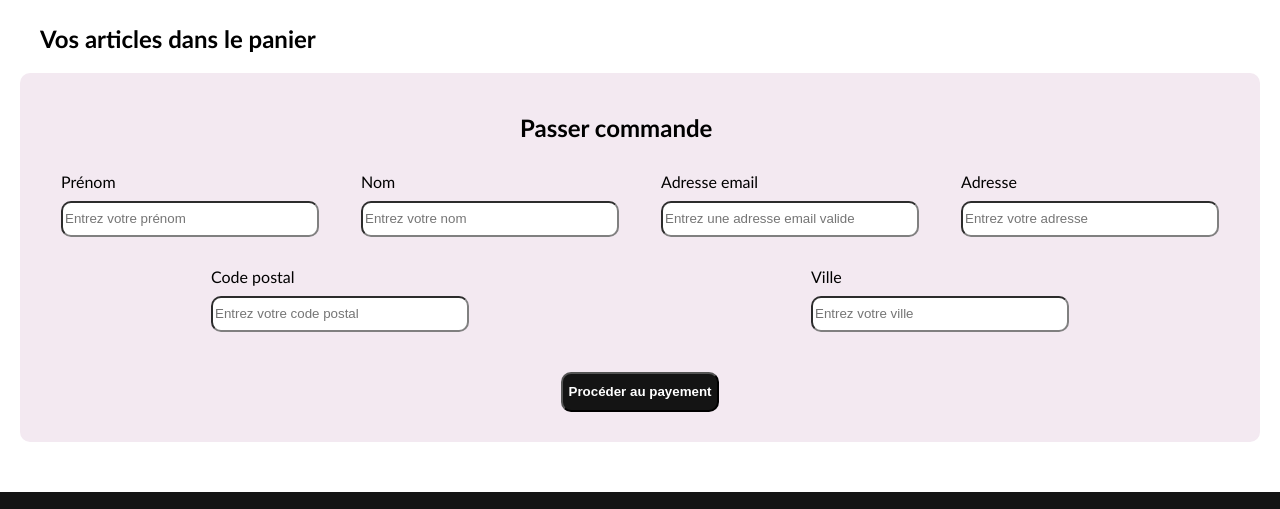
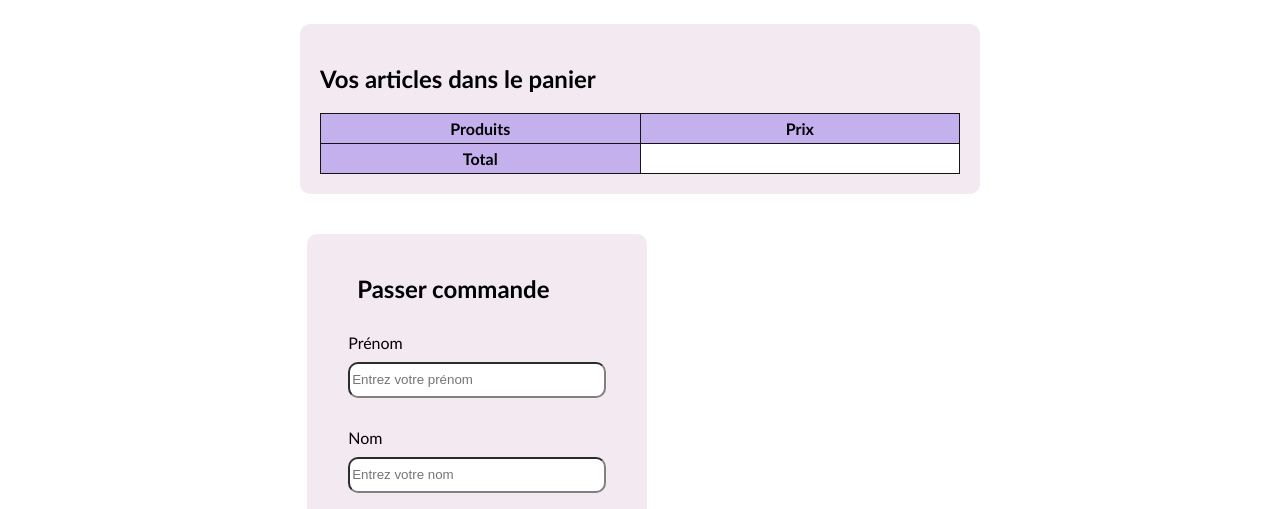
Before and after one commit to srh-mji/SarahMajewski_5_10052021, a website: page frontend/cart.html in a window 1280 px wide. Shown: the part 261-770 px from the top of the page. Drawn offline with Linux system fonts and the light colour scheme.

Commit message:
Cart html & css

```diff
--- a/frontend/cart.html
+++ b/frontend/cart.html
@@ -68,10 +68,34 @@
         </div>
 
     </header>
-    <main>
+    <main class="mainCart">
         <h1>Votre panier</h1>
+        <div class="containerCart">
             <div class="cart">
                 <h2>Vos articles dans le panier</h2>
+                <table>
+                    <thead>
+                        <tr>
+                            <th>Produits</th>
+                            <th>Prix</th>
+                        </tr>
+                    </thead>
+                    <tbody id="cameraListCart">
+                        <template id="camera">
+                            <tr>
+                                <td id="cameraName"></td>
+                                <td id="cameraPrice"></td>
+                            </tr>
+
+                        </template>
+                    </tbody>
+                    <tfoot>
+                        <tr>
+                            <th> Total</th>
+                            <td id="cartTotalPrice"></td>
+                        </tr>
+                    </tfoot>
+                </table>
             </div>
             <div class="cartForm">
                 <h2>Passer commande</h2>
@@ -80,16 +104,14 @@
                         <label for="firstname">
                             Prénom
                         </label>
-                    <input type="text" name="firstname id="firstname" placeholder="Entrez votre prénom"
-                         required />
+                        <input type="text" name="firstname id=" firstname" placeholder="Entrez votre prénom" required />
                     </div>
 
                     <div class="form-group">
                         <label for="lastname">
                             Nom
                         </label>
-                    <input type="text" name="lastname id="lastname" placeholder="Entrez votre nom"
-                         required />
+                        <input type="text" name="lastname id=" lastname" placeholder="Entrez votre nom" required />
                     </div>
                     <div class="form-group">
                         <label for="email">
@@ -102,8 +124,7 @@
                         <label for="adress">
                             Adresse
                         </label>
-                    <input type="text" name="adress" id="adress" placeholder="Entrez votre adresse"
-                        required />
+                        <input type="text" name="adress" id="adress" placeholder="Entrez votre adresse" required />
                     </div>
 
                     <div class="form-group">
@@ -117,15 +138,14 @@
                         <label for="city">
                             Ville
                         </label>
-                    <input type="text" name="city" id="city" placeholder="Entrez votre ville"
-                        required />
+                        <input type="text" name="city" id="city" placeholder="Entrez votre ville" required />
                     </div>
                 </form>
-            <a> <button
-                type="submit">
+                <a> <button type="submit">
                         Procéder au payement
                     </button>
                 </a>
+            </div>
         </div>
     </main>
     <footer>
--- a/frontend/sass/layout/_cart.scss
+++ b/frontend/sass/layout/_cart.scss
@@ -1,8 +1,53 @@
+.mainCart {
+    h1 {
+        text-align: center;
+        margin-top: 40px;
+        margin-bottom: 40px;
+    }
+}
+
+.cart {
+    width:50%;
+    background-color: $color-primary;
+    border-radius: 10px;
+    padding: 20px;
+    min-width: 260px;
+    margin: auto;
+    margin-bottom: 40px;
+    h2 {
+        margin-top:20px;
+    }
+
+    table {
+        background-color: $color-secondary;
+        border-collapse: collapse;
+        width: 100%;
+    }
+
+    th {
+        border: thin solid $color-secondary;
+        width: 50%;
+        padding: 5px;
+        background-color: $color-terciary;
+    }
+
+    td {
+        border: thin solid $color-secondary;
+        width: 50%;
+        padding: 5px;
+        text-align: center;
+        background-color: white;
+    }
+}
+
+
 .cartForm {
     background-color: $color-primary;
     border-radius: 10px;
     padding: 20px;
-    margin: 20px;
+    width: 300px;
+    margin-left: 24%;
+
 
     h2 {
         margin: auto;
@@ -13,7 +58,7 @@
 
     form {
         display: flex;
-        flex-wrap: wrap;
+        flex-direction: column;
         justify-content: space-around;
         align-items: center;
     }
@@ -35,7 +80,8 @@
             width: 250px;
         }
     }
-     a {
+
+    a {
         display: flex;
         justify-content: center;
 
@@ -48,6 +94,6 @@
             margin-top: 20px;
             margin-bottom: 10px;
         }
-     }
+    }
 
 }
--- a/frontend/sass/pages/_media.scss
+++ b/frontend/sass/pages/_media.scss
@@ -27,7 +27,7 @@
     }
 
     // Index.html
-    main {
+    .mainIndex {
 
         h1,
         h2 {
@@ -82,8 +82,17 @@
         }
     }
 
+    // cart.html
+    .mainCart {
+        h1 {
+            font-size: 25px;
+        }
+    }
+    .cartForm {
+        width: 260px;
+        margin: auto;
+    }
 }
-
 // TABLETTE
 @media screen and (min-width: 641px) and (max-width:900px) {
 
@@ -119,7 +128,7 @@
 }
 
 // TV
-@media screen and (min-width: 1430px) {
+@media screen and (min-width: 1430px) and (max-width:1900px){
 
     // Products.html
 
--- a/frontend/sass/utils/_variables.scss
+++ b/frontend/sass/utils/_variables.scss
@@ -1,3 +1,3 @@
 $color-primary:#F3E9F1;
 $color-secondary:#141414;
-$color-terciary:#905BFC;
+$color-terciary:#c5b0ee;
```
Also changed, not shown: frontend/css/style.css, 1 other file. Lines whose indentation alone changed are shown as unchanged.
